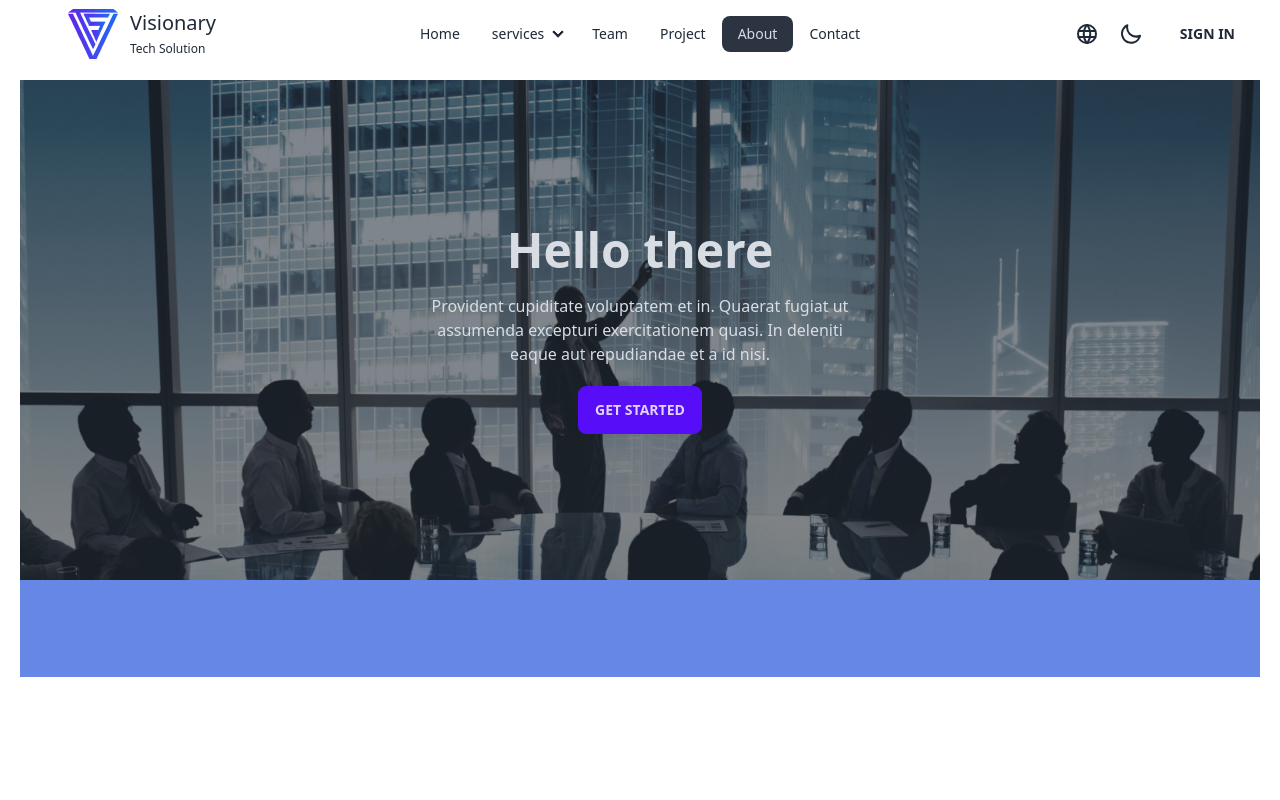
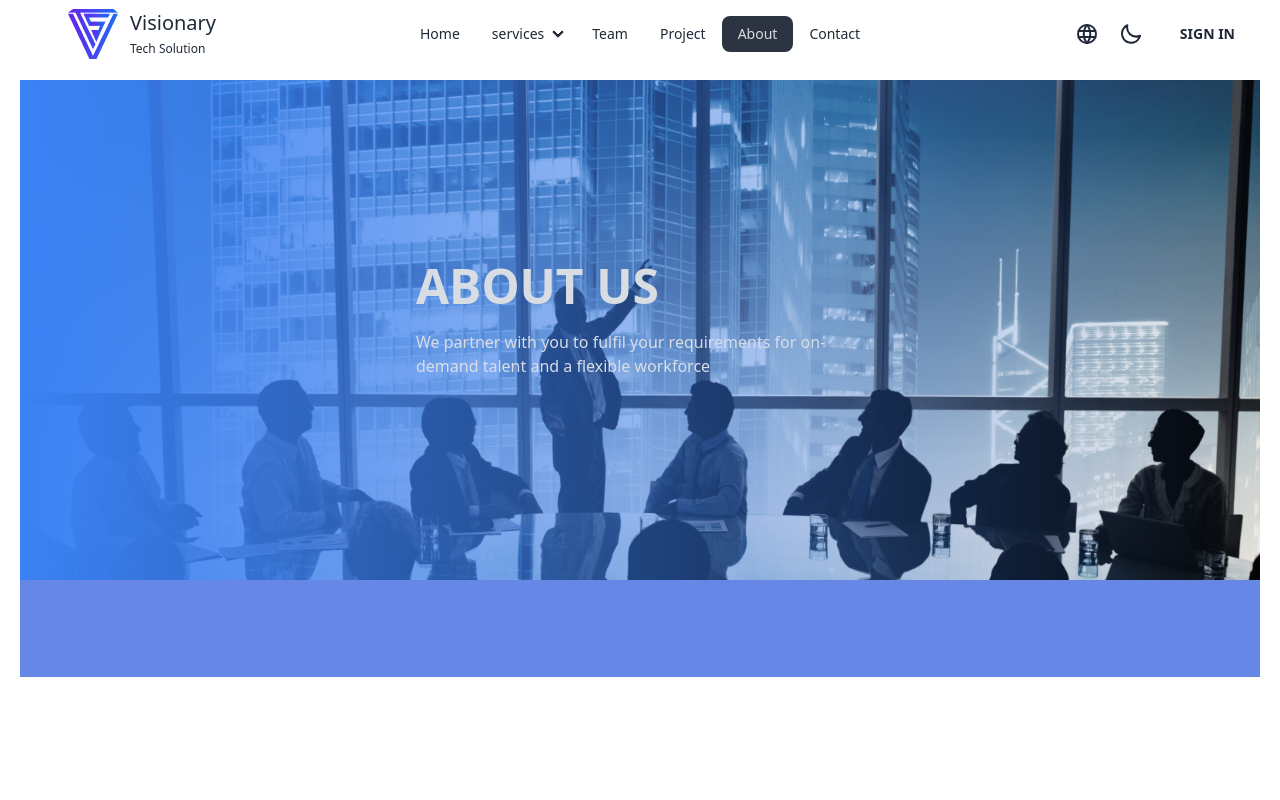
Before and after one commit to MahmudulMahi/-company-website, a React (Vite) app: page /about in a window 1280 px wide. Shown: the top 800 px of the page. Built offline with nearby package versions, Linux system fonts and the light colour scheme.

Commit message:
create about section

```diff
--- a/src/components/Layouts/AboutBanner/AboutBanner.jsx
+++ b/src/components/Layouts/AboutBanner/AboutBanner.jsx
@@ -4,13 +4,16 @@ import underimg from "/public/asset/Rectangle 344.png"
 const AboutBanner = () => {
   return (
     <>
-      <div className="hero  h-[500px] mt-3" style={{ backgroundImage: "url('/asset/Rectangle 387.png')" }}>
-        <div className="hero-overlay bg-opacity-60"></div>
-        <div className="hero-content text-center text-neutral-content">
+      <div className="hero  h-[500px] mt-3"
+
+      style={{ backgroundImage: "url('/asset/Rectangle 387.png')"
+
+      }}>
+        <div className="hero-overlay bg-opacity-10 bg-gradient-to-r from-blue-500  to-transparent h-full w-full "></div>
+        <div className="hero-content items-start text-neutral-content">
           <div className="max-w-md">
-            <h1 className="mb-5 text-5xl font-bold">Hello there</h1>
-            <p className="mb-5">Provident cupiditate voluptatem et in. Quaerat fugiat ut assumenda excepturi exercitationem quasi. In deleniti eaque aut repudiandae et a id nisi.</p>
-            <button className="btn btn-primary">Get Started</button>
+            <h1 className="mb-5 text-5xl font-bold">ABOUT US</h1>
+            <p className="mb-5">We partner with you to fulfil your requirements for on-demand talent and a flexible workforce</p>
           </div>
         </div>
       </div>
--- a/src/components/Layouts/Banner/Banner.jsx
+++ b/src/components/Layouts/Banner/Banner.jsx
@@ -4,7 +4,7 @@ import underimg from "/public/asset/Rectangle 344.png"
 const Banner = () => {
   return (
     <>
-      <div className="hero h-[500px] mt-3" style={{
+      <div className="hero h-[500px] mt-3 " style={{
         backgroundImage: "url('/asset/modern.png')"
 
       }}>
```
